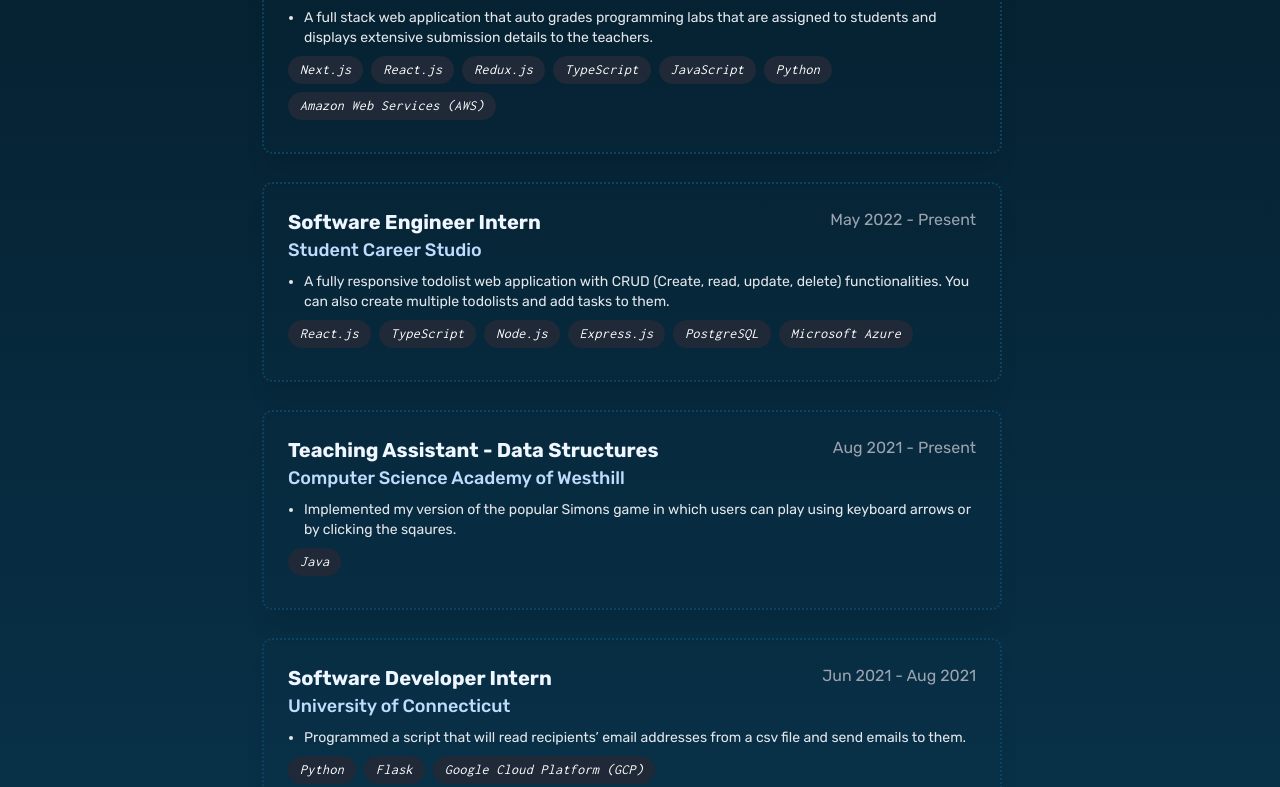
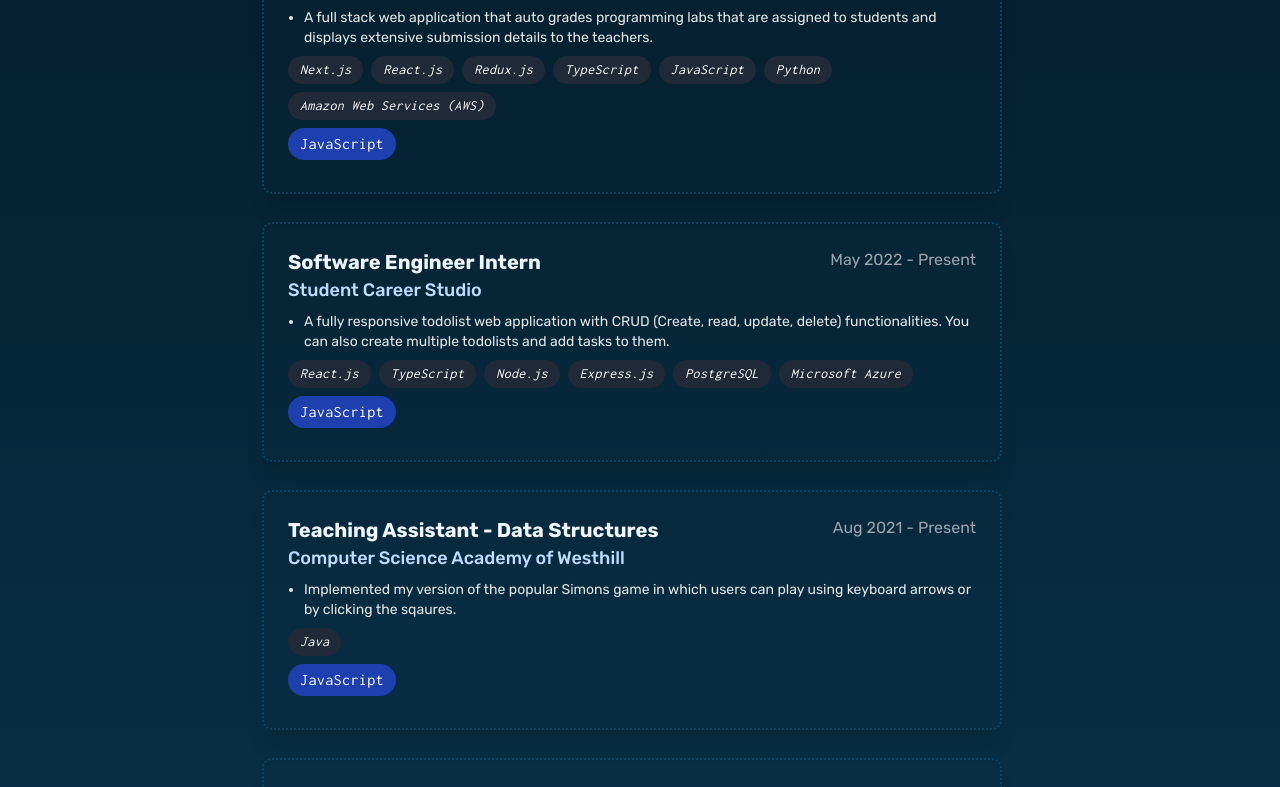
Before and after one commit to SavarJ/jainsavar.com, a React (Create React App) app: page / in a window 1280 px wide. Shown: the part 1900-2687 px from the top of the page. Built offline with nearby package versions, Linux system fonts and the light colour scheme.

Commit message:
Experimenting with languages/skills as objects

```diff
--- a/src/components/sections/Experience/OtherComponents.tsx
+++ b/src/components/sections/Experience/OtherComponents.tsx
@@ -1,5 +1,6 @@
 // import Link from "../../shared/Link";
 import ComponentProps from "../../shared/ComponentProps";
+import { Language } from "../Skills/skillsList";
 import { experienceInterface } from "./experiencesList";
 // import ExternalLink from "../../icons/ExternalLink";
 
@@ -16,10 +17,6 @@ interface ExperienceCardBodyProps {
 }
 
 const ExperienceCardHead: React.FC<ExperienceCardBodyProps> = ({ experience }) => {
-  const dateOptions = {
-    year: "numeric",
-    month: "short",
-  };
   return (
     <>
       <div className="flex justify-between">
@@ -51,9 +48,15 @@ const ExperienceCardHead: React.FC<ExperienceCardBodyProps> = ({ experience }) =
 };
 
 const ExperienceCardBody: React.FC<ExperienceCardBodyProps> = (props) => {
+  const languages = [Language.Javascript];
   return (
     <div>
       <ExperienceCardBodyLanguages experience={props.experience} />
+      <span
+        className={`inline-block ${languages[0].style} rounded-full px-3 py-1 mr-2 mb-2 font-inconsolata tracking-wide`}
+      >
+        {languages[0].value}
+      </span>
     </div>
   );
 };
--- a/src/components/sections/Skills/skillsList.ts
+++ b/src/components/sections/Skills/skillsList.ts
@@ -4,3 +4,13 @@ const databases = ["MongoDB", "Google Cloud Datastore"];
 const tools = ["MongoDB Atlas", "Firebase", "Heroku", "Git", "GitHub", "Unix/Linux Terminal"];
 
 export { languages, frameworks, databases, tools };
+
+const LanguageStyle = "bg-blue-800 text-white border-blue-400";
+const Language = {
+  Javascript: {
+    value: "JavaScript",
+    style: LanguageStyle,
+  },
+};
+
+export { Language };
```
